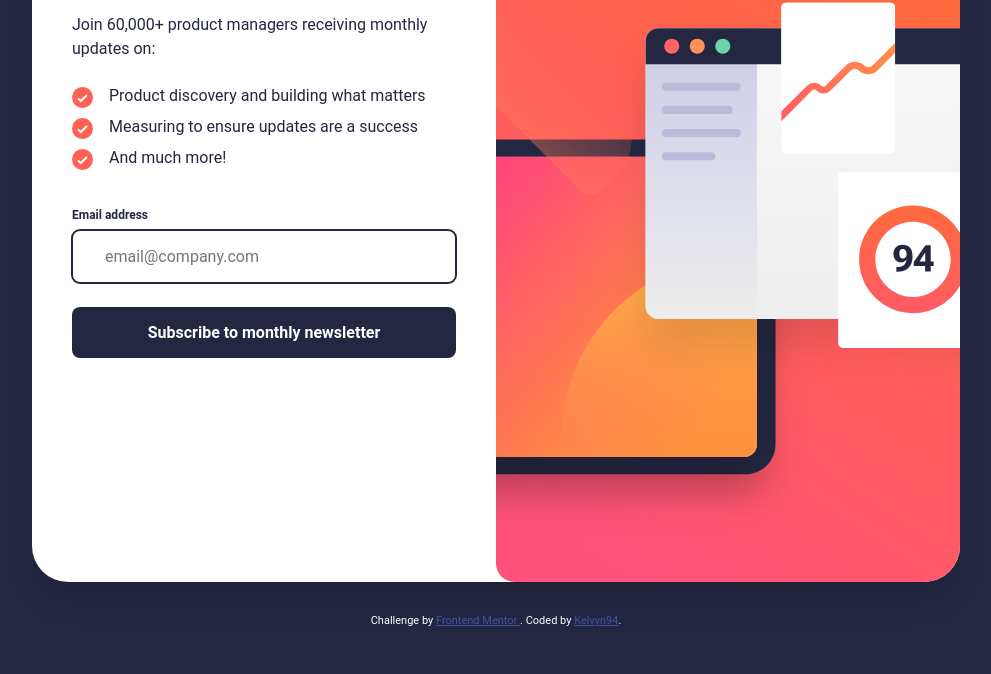
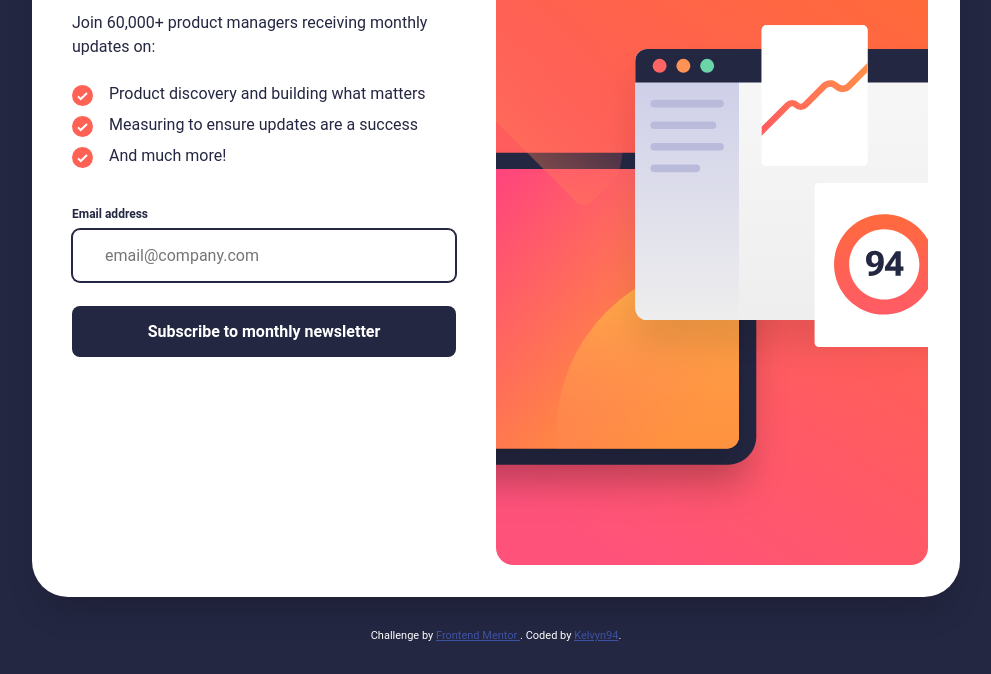
Before and after one commit to Kelvyn94/Newsletter-sign-up-form-with-success-message---Validation, a plain HTML site: page index.html in a window 1280 px wide. Shown: the part 139-813 px from the top of the page, without its empty margins (144-1135 px from the left). Drawn offline with Linux system fonts and the light colour scheme.

Commit message:
Enhance card image styles with responsive padding
Improved card image styles with added padding for mobile and desktop views. Updated media queries for better responsiveness.

```diff
--- a/styles.css
+++ b/styles.css
@@ -99,19 +99,54 @@ main {
   flex-direction: column;
 }
 
-/* Card Image */
+/* Card Image - Improved with padding */
 .card-image {
   display: block;
-  line-height: 0; /* Remove extra spacing */
+  line-height: 0;
+  padding: 0;
 }
 
+/* Mobile image padding (top, left, right) */
+@media screen and (max-width: 767px) {
+  .card-image {
+    padding: var(--space-xl) var(--space-xl) 0 var(--space-xl);
+  }
+
+  .card-image img {
+    border-radius: var(--radius-sm);
+    width: 100%;
+    height: auto;
+    display: block;
+  }
+}
+
+/* Desktop image padding (top, right, bottom) */
+@media screen and (min-width: 768px) {
+  .card-image {
+    padding: var(--space-xl) var(--space-xl) var(--space-xl) 0;
+    flex: 1 1 50%;
+    max-width: 50%;
+  }
+
+  .card-image img {
+    border-radius: var(--radius-sm);
+    height: 100%;
+    width: 100%;
+    object-fit: cover;
+    display: block;
+  }
+}
+
+/* Fallback for when no media query matches */
 .card-image img {
   width: 100%;
   height: auto;
   display: block;
 }
 
-/* Card Content */
+/* ============================================
+   Card Content
+   ============================================ */
 .card-content {
   padding: clamp(1.75rem, 5vw, 2.5rem);
 }
@@ -332,16 +367,6 @@ input.error:focus {
     flex-direction: row-reverse;
   }
 
-  .card-image {
-    flex: 1 1 50%;
-    max-width: 50%;
-  }
-
-  .card-image img {
-    height: 100%;
-    object-fit: cover;
-  }
-
   .card-content {
     flex: 1 1 50%;
     padding: clamp(2rem, 4vw, 2.5rem);
```
